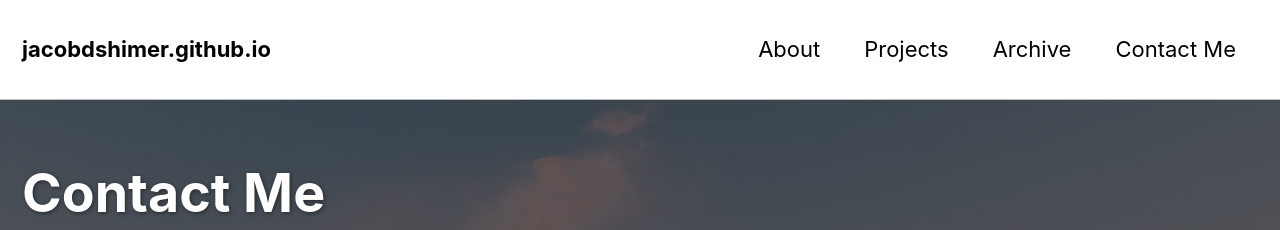
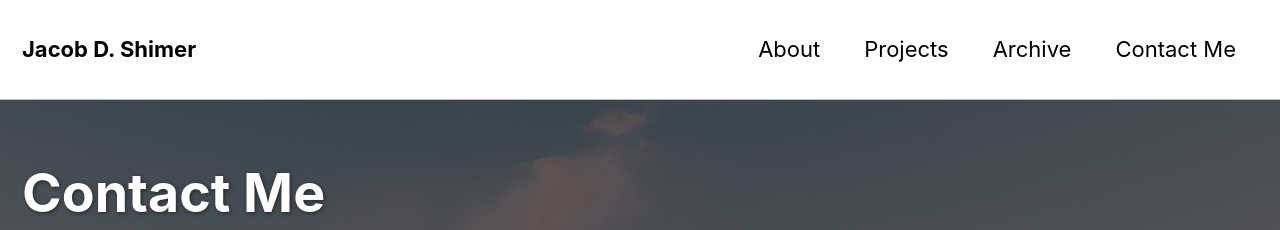
Before and after one commit to jacobdshimer/jacobdshimer.github.io, a Jekyll site: the page built from _pages/contact.html, in a window 1280 px wide. Shown: the top 230 px of the page. Built offline with Jekyll 4.4.1, drawn with Linux system fonts in a browser that asks for light colours; nearby versions of some CDN libraries.

Commit message:
Reverted getting rid of the title on the home page, added show_overlay_excerpt = false to fix the overlay text problem

```diff
--- a/_config.yml
+++ b/_config.yml
@@ -16,7 +16,7 @@
 
 # Site Settings
 locale                   : "en-US"
-title                    : #"Jacob D. Shimer"
+title                    : "Jacob D. Shimer"
 title_separator          : "-"
 name                     : "Jacob D. Shimer"
 description              : "Software Developer Portfolio"
--- a/index.html
+++ b/index.html
@@ -3,8 +3,8 @@
 author_profile: true
 header:
   overlay_color: "#000"
+  show_overlay_excerpt = false
   overlay_image: "/assets/images/homepage.jpg"
   caption: "Photo Credit: Photo by Thomas Kvistholt on [**Unsplash**](https://unsplash.com)"
-  excerpt: ""
   overlay_filter: 0.6
 ---
```
